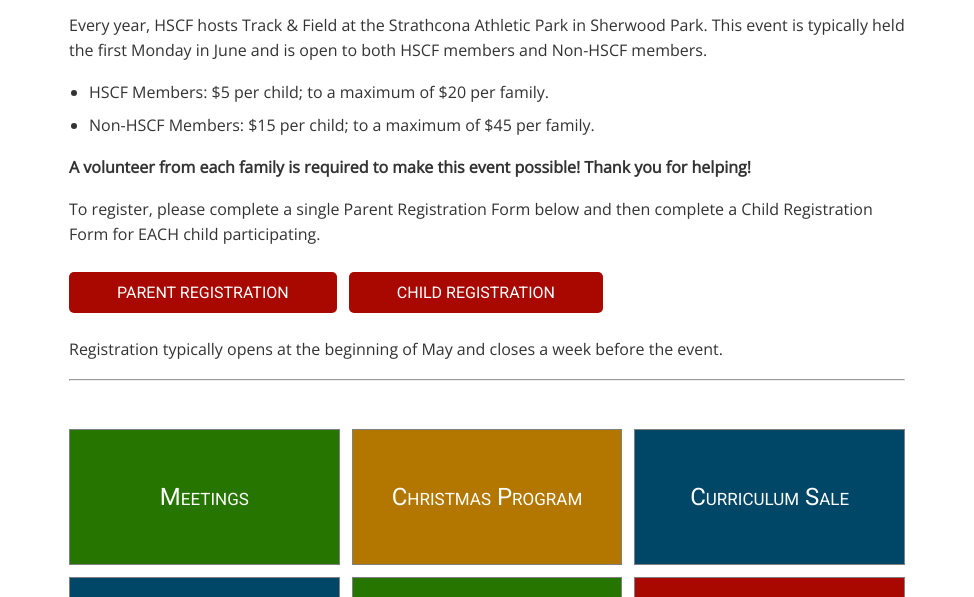
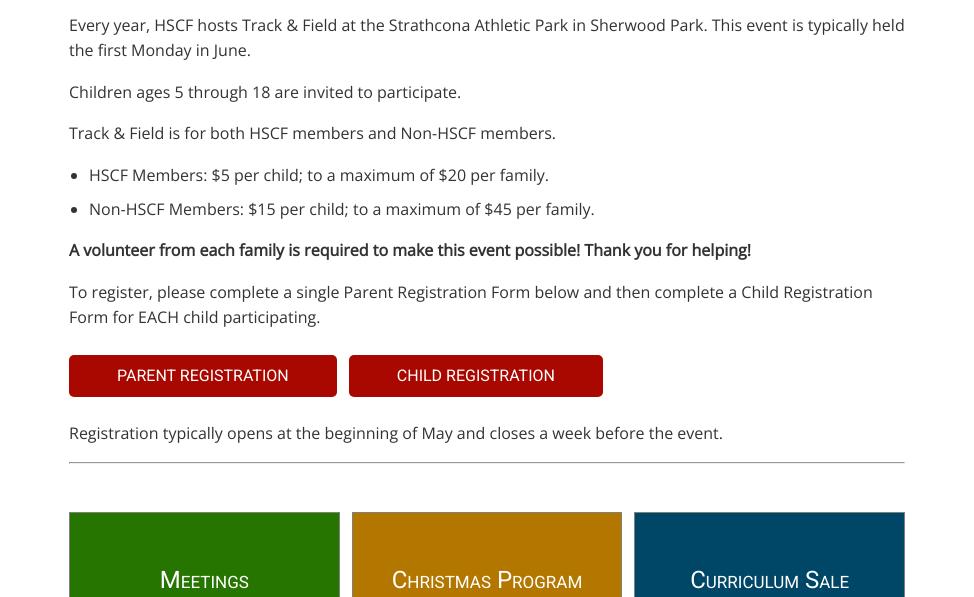
Before and after one commit to hscfed/hscfedmonton, a website: page track-field.html in a window 1280 px wide. Shown: the part 203-800 px from the top of the page, without its empty margins (153-1127 px from the left). Drawn offline with nearby package versions, Linux system fonts and the light colour scheme.

Commit message:
added ages for T&F

```diff
--- a/track-field.html
+++ b/track-field.html
@@ -34,8 +34,12 @@
         <p>
           Every year, HSCF hosts Track & Field at the Strathcona Athletic Park
           in Sherwood Park. This event is typically held the first Monday in
-          June and is open to both HSCF members and Non-HSCF members.
+          June.
         </p>
+
+        <p>Children ages 5 through 18 are invited to participate.</p>
+
+        <p>Track & Field is for both HSCF members and Non-HSCF members.</p>
 
         <ul>
           <li>HSCF Members: $5 per child; to a maximum of $20 per family.</li>
```
